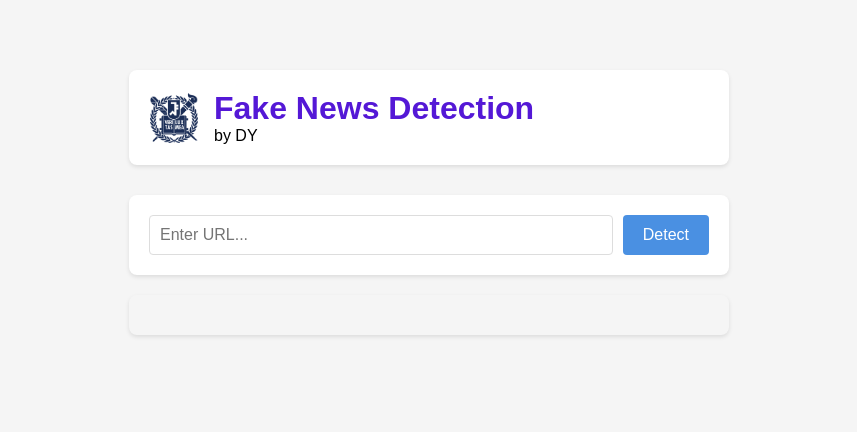
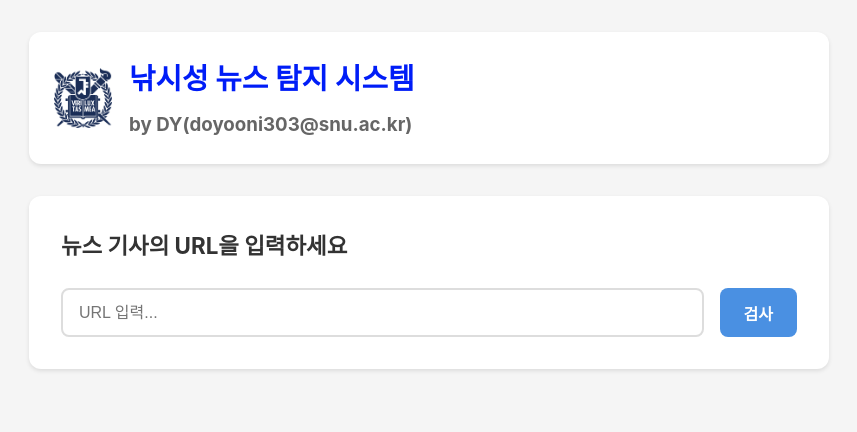
Before and after one commit to doyooni303/Click-bait-NEWS-Detector, a FastAPI app: page / in a window 1280 px wide. Shown: the top 432 px of the page, without its empty margins (211-1068 px from the left). Run offline with FastAPI, Linux system fonts and the light colour scheme; parts of the project's set-up code (start-up, migrations or seed data) failed here and were passed over.

Commit message:
241111 pycache deleted

```diff
--- a/main.py
+++ b/main.py
@@ -1,7 +1,7 @@
 import logging
 from argparse import ArgumentParser
 
-from fastapi import FastAPI, HTTPException
+from fastapi import FastAPI, HTTPException, Request, Form
 from fastapi.staticfiles import StaticFiles
 from fastapi.templating import Jinja2Templates
 from fastapi.responses import HTMLResponse
@@ -31,14 +31,11 @@ app.include_router(crawler)
 
 
 @app.get("/", response_class=HTMLResponse)
-async def get_html():
+async def home(request: Request):
     try:
-        with open("templates/home.html") as f:
-            return f.read()
-
-        # return templates.TemplateResponse(
-        #     "home.html", {"request": request, "result": None}
-        # )
+        return templates.TemplateResponse(
+            "home.html", {"request": request, "result": None}
+        )
     except FileNotFoundError:
         logger.error("home.html not found in static directory")
         raise HTTPException(status_code=500, detail="Template not found")
--- a/packages/routers/bert_router.py
+++ b/packages/routers/bert_router.py
@@ -61,7 +61,7 @@ async def start_bert():
 #     return {"prob": prob * 100, "prediction": prediction}
 
 
-@bert.get("/predict", tags=["BERT"], response_model=PredictOutput)
+@bert.get("/detect", tags=["BERT"], response_model=PredictOutput)
 async def bert_predict(url: str):
     info = crawl(url)
     doc = preprocess(tokenizer, info["title"], info["content"])
--- a/templates/home.html
+++ b/templates/home.html
@@ -3,90 +3,212 @@
 <head>
     <title>Fake News Detection</title>
     <style>
+        :root {
+            --primary-color: #001df7;
+            --secondary-color: #4a90e2;
+            --background-color: #f5f5f5;
+            --shadow: 0 2px 4px rgba(0,0,0,0.1);
+        }
+
         body {
-            font-family: Arial, sans-serif;
-            max-width: 600px;
-            margin: 50px auto;
-            padding: 20px;
-            background-color: #f5f5f5;
+            font-family: -apple-system, BlinkMacSystemFont, 'Segoe UI', Roboto, 'Helvetica Neue', Arial, sans-serif;
+            max-width: 800px;
+            margin: 0 auto;
+            padding: 2rem;
+            background-color: var(--background-color);
+            line-height: 1.6;
         }
+
         .header {
             display: flex;
             align-items: center;
-            gap: 15px;
-            margin-bottom: 30px;
+            gap: 1rem;
+            margin-bottom: 2rem;
             background-color: white;
-            padding: 20px;
-            border-radius: 8px;
-            box-shadow: 0 2px 4px rgba(0,0,0,0.1);
+            padding: 1.5rem;
+            border-radius: 12px;
+            box-shadow: var(--shadow);
         }
+
         .logo {
-            width: 50px;
-            height: 50px;
+            width: 60px;
+            height: 60px;
             object-fit: contain;
         }
+
+        .title-group {
+            flex-grow: 1;
+        }
+
         h1 {
             margin: 0;
-            color: #5418d6;
+            color: var(--primary-color);
+            font-size: 1.8rem;
         }
-        .search-container {
+
+        h3 {
+            margin: 0.5rem 0 0;
+            color: #666;
+        }
+
+        .form-group {
+            background-color: white;
+            padding: 2rem;
+            border-radius: 12px;
+            box-shadow: var(--shadow);
+            margin-bottom: 2rem;
+        }
+
+        .form-group h2 {
+            margin-top: 0;
+            color: #333;
+            font-size: 1.4rem;
+        }
+
+        form {
             display: flex;
-            gap: 10px;
-            margin-bottom: 20px;
-            background-color: white;
-            padding: 20px;
+            gap: 1rem;
+            margin-top: 1.5rem;
+        }
+
+        input[type="text"] {
+            flex: 1;
+            padding: 0.8rem 1rem;
+            border: 2px solid #ddd;
             border-radius: 8px;
-            box-shadow: 0 2px 4px rgba(0,0,0,0.1);
+            font-size: 1rem;
+            transition: border-color 0.3s ease;
         }
-        input {
-            flex: 1;
-            padding: 10px;
-            border: 1px solid #ddd;
-            border-radius: 4px;
-            font-size: 16px;
+
+        input[type="text"]:focus {
+            outline: none;
+            border-color: var(--secondary-color);
         }
+
         button {
-            padding: 10px 20px;
-            background-color: #4a90e2;
+            padding: 0.8rem 1.5rem;
+            background-color: var(--secondary-color);
             color: white;
             border: none;
-            border-radius: 4px;
+            border-radius: 8px;
             cursor: pointer;
-            font-size: 16px;
-            transition: background-color 0.3s ease;
+            font-size: 1rem;
+            font-weight: 600;
+            transition: background-color 0.3s ease, transform 0.1s ease;
         }
+
         button:hover {
             background-color: #357abd;
         }
+
+        button:active {
+            transform: translateY(1px);
+        }
+
         #result {
-            margin-top: 20px;
-            padding: 20px;
-            border-radius: 8px;
-            box-shadow: 0 2px 4px rgba(0,0,0,0.1);
-            transition: all 0.3s ease;
+            background-color: white;
+            padding: 1.5rem;
+            border-radius: 12px;
+            box-shadow: var(--shadow);
+            margin-top: 2rem;
+            display: none;
         }
-        .success {
+
+        .result-success {
             background-color: #e6ffe6;
-            border: 1px solid #b3ffb3;
+            border-left: 4px solid #28a745;
         }
-        .error {
+
+        .result-error {
             background-color: #ffe6e6;
-            border: 1px solid #ffb3b3;
+            border-left: 4px solid #dc3545;
+        }
+
+        @media (max-width: 600px) {
+            body {
+                padding: 1rem;
+            }
+
+            form {
+                flex-direction: column;
+            }
+
+            button {
+                width: 100%;
+            }
         }
     </style>
 </head>
 <body>
     <div class="header">
-        <img src="/static/logo.png" alt="SNU Logo" class="logo">
-        <!-- <h1>Fake News Detection</h1><br>
-        <h3>by DY</h3></div> -->
-        <div class="title-container">
-            <h1 class="main-title">Fake News Detection</h1>
-            <div class="subtitle">by DY</div>
+        <img src="../static/logo.png" alt="로고" class="logo">
+        <div class="title-group">
+            <h1>낚시성 뉴스 탐지 시스템</h1>
+            <h3>by DY(doyooni303@snu.ac.kr)</h3>
         </div>
     </div>
-    <div class="search-container">
-        <input type="text" id="nameInput" placeholder="Enter URL...">
-        <button onclick="searchPhone()">Detect</button>
+    <!-- <div class="select-section">
+        <h2>1. Select Model</h2>
+        <select id="modelSelect" onchange="showSelection('modelSelect', 'modelResult')">
+            <option value="">Select Model</option>
+            <option value="BERT">BERT</option>
+        </select>
+        <div id="modelResult" class="result"></div>
+    </div> -->
+    <div class="form-group">
+        <h2>뉴스 기사의 URL을 입력하세요</h2>
+        <form onsubmit="detectFakeNews">
+            <input type="text" name="urlInput" placeholder="URL 입력...">
+            <button type="submit">검사</button>
+        </form>
+        <div id="result"></div>
     </div>
-    <div id="result"></div>
+    <!-- <div class="form-group">
+        <h2>뉴스 기사의 URL을 입력하세요</h2>
+        <form id="newsForm">
+            <input type="text" id="urlInput" placeholder="URL 입력...">
+            <button onclick="detectFakeNews()">검사</button>
+        </form>
+    </div>
+    <div id="result"></div> -->
+
+    <script>
+        // This JavaScript function calls the FastAPI endpoint
+        const API_URL = 'http://127.0.0.1:8000';
+
+        async function detectFakeNews() {
+            const urlInput = document.getElementById('urlInput');
+            const resultDiv = document.getElementById('result');
+            const url = urlInput.value;
+            console.log("실행됩니까?");
+
+            try {
+                const response = await fetch(`${API_URL}/BERT/detect?url=${encodeURIComponent(url)}`);
+                const data = await response.json();
+
+                showResult(`Here is the result:\n${data}`, 'success');
+
+
+
+            } catch (error) {
+                document.getElementById('result').innerText =
+                    'Error occurred while fetching the result';
+            }
+        }
+
+        // Helper function to show results
+        async function showResult(message, type) {
+            const resultDiv = document.getElementById('result');
+            resultDiv.textContent = message;
+            resultDiv.className = type;
+        }
+
+        // Add Enter key support
+        document.getElementById('urlInput').addEventListener('keypress', function(event) {
+            if (event.key === 'Enter') {
+                detectFakeNews();
+            }
+        });
+    </script>
+</body>
+</html>
```
Also changed, not shown: packages/crawling.py (+6 -3 lines), 2 other files.
